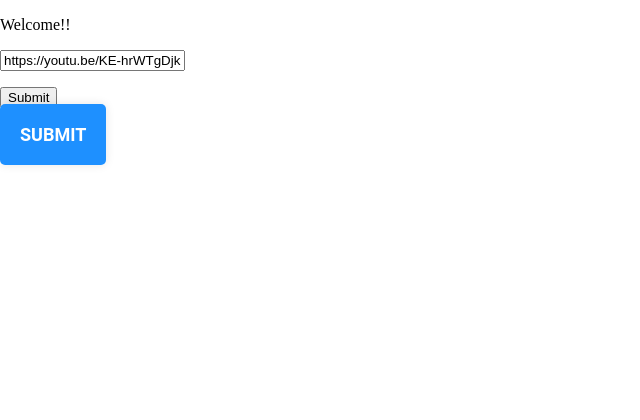
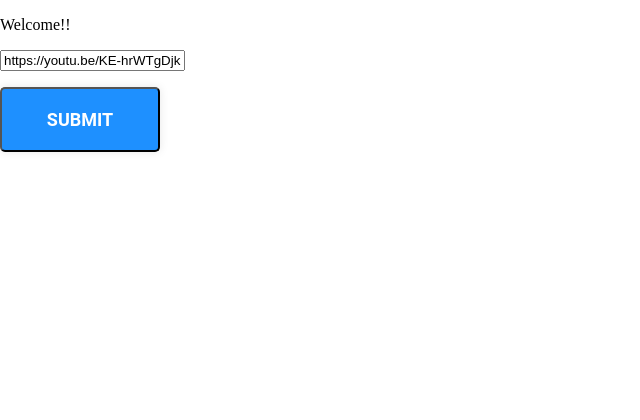
Before and after one commit to arathee2/video-based-nlp, a Flask app: page / in a window 1280 px wide. Shown: the top 420 px of the page, without its empty margins (0-640 px from the left). Run offline with Flask 2, Linux system fonts and the light colour scheme.

Commit message:
update button styling

```diff
--- a/app/templates/home.html
+++ b/app/templates/home.html
@@ -12,8 +12,7 @@
     <form action="#" method="post">
         <p></p>
         <p><input type="text" value="{{default_url}}"></input></p>
-        <p><input type="submit" value="Submit"></input></p>
-        <a href="result" class="button">Submit</a>
+        <p><input type="submit" value="Submit" class="button"></input></p>
     </form>
 </body>
 </html>
```
